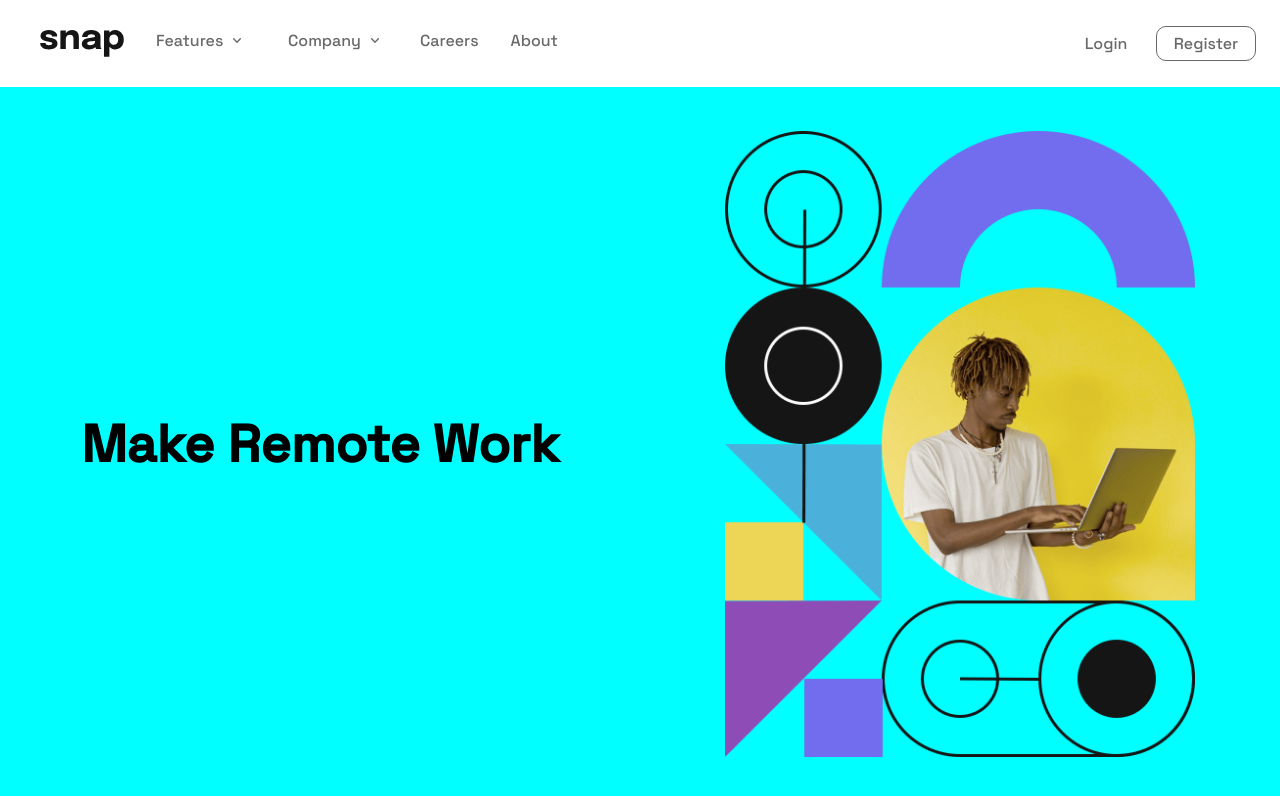
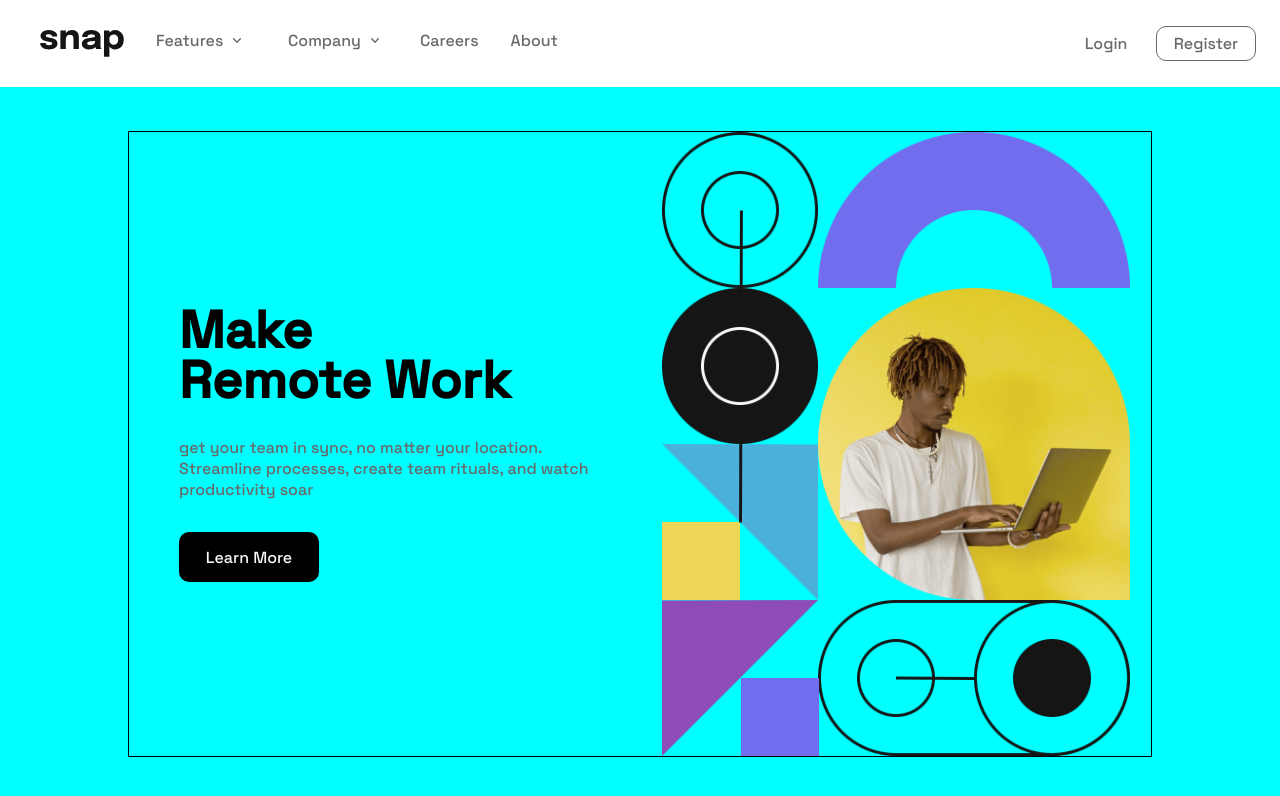
Before and after one commit to usmanahmedkhan09/intro-section, a Vue app: page / in a window 1280 px wide. Shown: the top 796 px of the page. Built offline with nearby package versions, Linux system fonts and the light colour scheme.

Commit message:
updates in UI

```diff
--- a/src/assets/css/_home.scss
+++ b/src/assets/css/_home.scss
@@ -1,4 +1,4 @@
-.home {
+.container {
     display: flex;
     flex-wrap: wrap;
     justify-content: center;
@@ -6,23 +6,53 @@
     height: calc(100% - 87px);
     background-color: aqua;
 
+    .home_page {
+        width: 80%;
+        border: 1px solid black;
+        height: inherit;
+        display: flex;
+
         .des {
             flex : 50%;
             max-width: 50%;
-        height : inherit;
             display: flex;
             justify-content: center;
-        align-items: center;
+            flex-direction: column;
+            padding: 50px;
 
             h1 {
                 font-size: 5.2rem;
+                line-height: 5rem
+            }
+
+            .sub_titles {
+                margin: 32px 0px;
+
+                p {
+                    color: $gray;
                 }
             }
 
+            button{
+                border: none;
+                background: black;
+                color: $white;
+                min-height: 5rem;
+                min-width: 14rem;
+                border-radius: 10px;
+            }
+        }
+
+        .image_wrapper {
+            flex : 50%;
+
             .image {
-        flex : 50%;
-        max-width: 50%;
-        height: inherit;
+               height: 100%;
+               width: 100%;
+            }
+        }
 
     }
+
+
 }
--- a/src/components/home.vue
+++ b/src/components/home.vue
@@ -1,10 +1,27 @@
 <template>
-  <div class="home">
-    <div class="des">
-      <h1>Make Remote Work</h1>
-    </div>
-    <div class="image">
-      <img :src="getImage('image-hero-desktop.png')" alt="" />
+  <div class="container">
+    <div class="home_page">
+      <div class="des">
+        <div class="title">
+          <h1>Make</h1>
+          <h1>Remote Work</h1>
+        </div>
+        <div class="sub_titles">
+          <p>get your team in sync, no matter your location.</p>
+          <p>
+            Streamline processes, create team rituals, and watch productivity
+            soar
+          </p>
+        </div>
+        <div class="button">
+          <button class="button">Learn More</button>
+        </div>
+      </div>
+      <div class="image_wrapper">
+        <div class="image">
+          <img :src="getImage('image-hero-desktop.png')" alt="" />
+        </div>
+      </div>
     </div>
   </div>
 </template>
```
Lines whose indentation alone changed are shown as unchanged.
